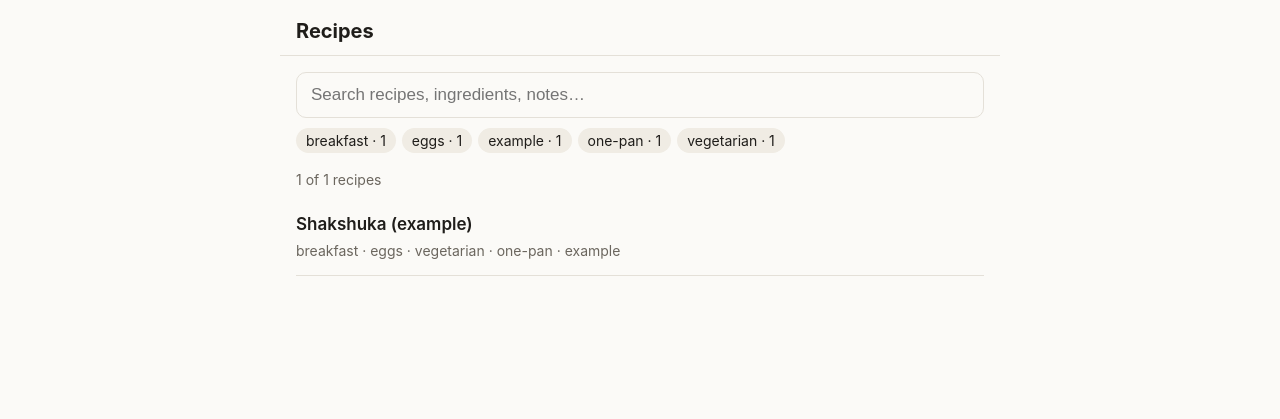
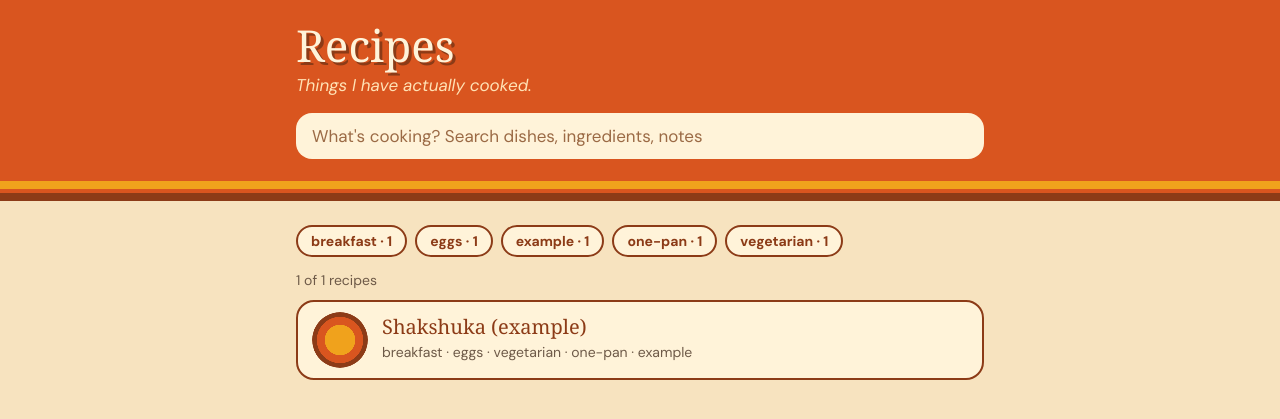
Before and after one commit to jdankiewicz/recipes, a Jekyll site: the page built from index.html, in a window 1280 px wide. Shown: the top 419 px of the page. Built offline with Jekyll 4.4.1, drawn with Linux system fonts in a browser that asks for light colours; some web fonts are replaced.

Commit message:
Apply 1970s cookbook look, keep recipe text plain, add photo gallery and upload button
Co-Authored-By: Claude Opus 5.5 <noreply@anthropic.com>
Claude-Session: https://claude.ai/code/session_01Vr4cEvCnGYXhYomL3KsX2d

```diff
--- a/_config.yml
+++ b/_config.yml
@@ -14,3 +14,7 @@ exclude:
   - Gemfile
   - Gemfile.lock
   - vendor
+
+# Used for the "Add photos" button on each recipe page.
+repository: jdankiewicz/recipes
+branch: main
--- a/_layouts/default.html
+++ b/_layouts/default.html
@@ -4,14 +4,11 @@
   <meta charset="utf-8">
   <meta name="viewport" content="width=device-width, initial-scale=1">
   <title>{% if page.title %}{{ page.title }} · {% endif %}{{ site.title }}</title>
+  <link rel="preconnect" href="https://fonts.googleapis.com">
+  <link rel="stylesheet" href="https://fonts.googleapis.com/css2?family=DM+Sans:ital,wght@0,400;0,500;0,700;1,400&family=Shrikhand&display=swap">
   <link rel="stylesheet" href="{{ '/assets/style.css' | relative_url }}">
 </head>
 <body>
-  <header class="site-header">
-    <a class="brand" href="{{ '/' | relative_url }}">{{ site.title }}</a>
-  </header>
-  <main>
-    {{ content }}
-  </main>
+  {{ content }}
 </body>
 </html>
--- a/assets/search.js
+++ b/assets/search.js
@@ -21,7 +21,7 @@
     var all = {};
     recipes.forEach(function (r) { (r.tags || []).forEach(function (t) { all[t] = (all[t] || 0) + 1; }); });
     tagsEl.innerHTML = Object.keys(all).sort().map(function (t) {
-      return '<button type="button" class="tag" data-tag="' + esc(t) + '" aria-pressed="' + active.has(t) + '">' +
+      return '<button type="button" class="pill" data-tag="' + esc(t) + '" aria-pressed="' + active.has(t) + '">' +
         esc(t) + " · " + all[t] + "</button>";
     }).join("");
   }
@@ -35,10 +35,10 @@
     count.textContent = hits.length + " of " + recipes.length + " recipes";
     results.innerHTML = hits.map(function (r) {
       var sub = (r.tags || []).join(" · ");
-      if (r.cooked && r.cooked.length) sub += (sub ? " — " : "") + "cooked " + r.cooked.length + "×";
+      if (r.cooked) sub += (sub ? " · " : "") + "cooked " + r.cooked + "×";
       return '<li><a class="card" href="' + esc(r.url) + '">' +
-        (r.image ? '<img loading="lazy" src="' + esc(r.image) + '" alt="">' : "") +
-        '<span><span class="t">' + esc(r.title) + '</span><br><span class="s">' + esc(sub) + "</span></span></a></li>";
+        (r.image ? '<img loading="lazy" src="' + esc(r.image) + '" alt="">' : '<span class="sun" aria-hidden="true"></span>') +
+        '<span><span class="t">' + esc(r.title) + '</span><span class="s">' + esc(sub) + "</span></span></a></li>";
     }).join("");
     var p = new URLSearchParams();
     if (q.value) p.set("q", q.value);
--- a/assets/style.css
+++ b/assets/style.css
@@ -1,35 +1,85 @@
+/* 1970s cookbook look for the frame (header, search, tags, list).
+   Recipe text itself stays plain, high-contrast and easy to follow while cooking. */
 :root {
-  --bg: #fbfaf7; --fg: #1f1d1a; --muted: #6b665e; --line: #e4e0d8;
-  --accent: #b5532a; --chip: #f0ece4; --chip-on: #b5532a; --chip-on-fg: #fff;
+  --orange: #d9551f; --mustard: #f0a21c; --brown: #8c3b17; --avocado: #2f6b4f;
+  --cream: #fff3d9; --sand: #f7e3bf;
+  --bg: #f7e3bf;           /* page ground */
+  --paper: #fffdf8;        /* recipe text background */
+  --ink: #1d1a17;          /* recipe text */
+  --muted: #6e5a48;
+  --line: #e6d6bd;
+  --link: #b1400f;
+  --display: "Shrikhand", "Cooper Black", Georgia, serif;
+  --text: "DM Sans", -apple-system, BlinkMacSystemFont, "Segoe UI", Roboto, sans-serif;
 }
 @media (prefers-color-scheme: dark) {
-  :root { --bg: #171614; --fg: #ece8e1; --muted: #a29c92; --line: #34312c;
-          --accent: #e08a5f; --chip: #2a2824; --chip-on: #e08a5f; --chip-on-fg: #171614; }
+  :root { --bg: #2a1a10; --paper: #1c1714; --ink: #f1ebe3; --muted: #bba68f; --line: #3d2f25;
+          --cream: #3a2618; --sand: #2a1a10; --link: #f3a066; color-scheme: dark; }
 }
 * { box-sizing: border-box; }
-body { margin: 0; background: var(--bg); color: var(--fg);
-  font: 17px/1.55 -apple-system, BlinkMacSystemFont, "Segoe UI", Roboto, sans-serif; }
-main, .site-header { max-width: 720px; margin: 0 auto; padding: 0 16px; }
-.site-header { padding-top: 16px; padding-bottom: 8px; border-bottom: 1px solid var(--line); }
-.brand { font-weight: 700; font-size: 20px; color: var(--fg); text-decoration: none; }
-a { color: var(--accent); }
-.search { position: sticky; top: 0; background: var(--bg); padding: 16px 0 8px; z-index: 1; }
-#q { width: 100%; font-size: 17px; padding: 12px 14px; border: 1px solid var(--line);
-  border-radius: 10px; background: var(--bg); color: var(--fg); }
-.tags { display: flex; flex-wrap: wrap; gap: 6px; margin: 10px 0 0; padding: 0; }
-.tag { border: 0; background: var(--chip); color: var(--fg); padding: 4px 10px;
-  border-radius: 999px; font-size: 14px; text-decoration: none; cursor: pointer; font-family: inherit; }
-.tag[aria-pressed="true"] { background: var(--chip-on); color: var(--chip-on-fg); }
-.count { color: var(--muted); font-size: 14px; margin: 8px 0; }
-.results { list-style: none; padding: 0; margin: 0; }
-.results li { border-bottom: 1px solid var(--line); }
-.results a.card { display: flex; gap: 12px; align-items: center; padding: 12px 0; color: var(--fg); text-decoration: none; }
-.results img { width: 64px; height: 64px; object-fit: cover; border-radius: 8px; flex: none; }
-.results .t { font-weight: 600; }
-.results .s { color: var(--muted); font-size: 14px; }
-.recipe h1 { margin: 20px 0 4px; line-height: 1.2; }
-.meta { color: var(--muted); display: flex; flex-wrap: wrap; gap: 14px; margin: 0; }
-.hero { width: 100%; border-radius: 12px; margin: 12px 0; }
-.recipe img { max-width: 100%; height: auto; }
-.recipe li { margin: 2px 0; }
-.source { border-top: 1px solid var(--line); margin: 32px 0; padding-top: 8px; color: var(--muted); font-size: 14px; word-break: break-word; }
+html { -webkit-text-size-adjust: 100%; }
+body { margin: 0; background: var(--bg); color: var(--ink); font: 17px/1.6 var(--text); }
+a { color: var(--link); }
+.display { font-family: var(--display); font-weight: 400; }
+
+/* Header band with sunset stripes */
+.band { background: var(--orange); color: #fff3d9; }
+.band-inner { max-width: 720px; margin: 0 auto; padding: 22px max(16px, env(safe-area-inset-right)) 22px max(16px, env(safe-area-inset-left)); }
+.band h1 { margin: 0; font-size: clamp(30px, 7vw, 44px); line-height: 1.05; text-shadow: 3px 3px 0 var(--brown); text-wrap: balance; }
+.band .tagline { margin: 4px 0 14px; font-style: italic; color: #ffe2b5; }
+.band .back { color: #ffe2b5; text-decoration: none; font-size: 15px; display: inline-block; margin-bottom: 6px; }
+.stripes { height: 24px; background: linear-gradient(var(--mustard) 0 8px, var(--orange) 8px 12px, var(--brown) 12px 20px, transparent 20px); }
+#q { width: 100%; font: 17px var(--text); padding: 12px 16px; border: 0; border-radius: 16px; background: #fff3d9; color: #1d1a17; }
+#q::placeholder { color: #9b6a45; }
+#q:focus { outline: 3px solid var(--mustard); }
+
+.page { max-width: 720px; margin: 0 auto; padding: 12px max(16px, env(safe-area-inset-right)) 48px max(16px, env(safe-area-inset-left)); }
+
+/* Tag pills */
+.pills { display: flex; flex-wrap: wrap; gap: 8px; margin: 8px 0 12px; padding: 0; }
+.pill { font: 700 14px var(--text); padding: 5px 13px; border-radius: 999px; background: var(--cream); border: 2px solid var(--brown);
+  color: var(--brown); text-decoration: none; cursor: pointer; }
+@media (prefers-color-scheme: dark) { .pill { color: #f0c79a; border-color: #b0603a; } }
+.pill[aria-pressed="true"] { background: var(--avocado); border-color: var(--avocado); color: #fff3d9; }
+.count { color: var(--muted); font-size: 14px; margin: 0 0 8px; }
+
+/* Recipe list */
+.results { list-style: none; padding: 0; margin: 0; display: grid; gap: 10px; }
+.card { display: flex; gap: 14px; align-items: center; padding: 10px 14px; background: var(--cream); border: 2px solid var(--brown);
+  border-radius: 18px; color: var(--ink); text-decoration: none; }
+.card:hover, .card:focus-visible { background: #ffe9c2; }
+@media (prefers-color-scheme: dark) { .card:hover, .card:focus-visible { background: #4a3020; } .card { border-color: #6b3a1e; } }
+.card img, .card .sun { width: 56px; height: 56px; border-radius: 50%; object-fit: cover; flex: none; }
+.card .sun { background: radial-gradient(circle, var(--mustard) 0 38%, var(--orange) 39% 58%, var(--brown) 59% 70%, transparent 71%); }
+.results li:nth-child(3n+2) .sun { background: radial-gradient(circle, var(--avocado) 0 38%, var(--mustard) 39% 58%, var(--orange) 59% 70%, transparent 71%); }
+.results li:nth-child(3n) .sun { background: radial-gradient(circle, var(--orange) 0 38%, #fff3d9 39% 50%, var(--avocado) 51% 70%, transparent 71%); }
+.card .t { font-family: var(--display); font-size: 20px; line-height: 1.15; color: var(--brown); display: block; }
+@media (prefers-color-scheme: dark) { .card .t { color: #f3a066; } }
+.card .s { color: var(--muted); font-size: 14px; }
+
+/* Recipe page: facts tiles in the 70s style, then plain text */
+.facts { display: grid; grid-template-columns: repeat(auto-fit, minmax(80px, 1fr)); gap: 8px; margin: 4px 0 8px; text-align: center; }
+.facts div { background: var(--cream); border: 2px solid var(--brown); border-radius: 16px; padding: 6px 4px;
+  font-size: 12px; text-transform: uppercase; letter-spacing: .06em; color: var(--muted); }
+.facts b { display: block; font-family: var(--display); font-weight: 400; font-size: 24px; letter-spacing: 0; text-transform: none; color: var(--orange); line-height: 1.2; }
+.hero { display: block; width: 100%; max-height: 420px; object-fit: cover; border-radius: 18px; margin: 8px 0 16px; }
+
+.recipe, .photos { background: var(--paper); border-radius: 18px; padding: 8px 20px 18px; }
+.recipe h2, .photos h2 { font: 700 20px/1.3 var(--text); margin: 18px 0 8px; padding-bottom: 4px; border-bottom: 2px solid var(--line); }
+.recipe ul, .recipe ol { padding-left: 22px; margin: 0 0 8px; }
+.recipe li { margin: 6px 0; }
+.recipe ol li { padding-left: 4px; }
+.recipe ol li::marker { font-weight: 700; }
+.recipe p { margin: 10px 0; }
+
+.photos { margin-top: 16px; }
+.gallery { display: grid; grid-template-columns: repeat(auto-fill, minmax(120px, 1fr)); gap: 8px; margin-bottom: 14px; }
+.gallery img { width: 100%; aspect-ratio: 1; object-fit: cover; border-radius: 12px; display: block; }
+.button { display: inline-block; background: var(--avocado); color: #fff3d9; font-weight: 700; padding: 10px 18px; border-radius: 999px; text-decoration: none; }
+.button:hover { filter: brightness(1.1); }
+.muted { color: var(--muted); }
+.small { font-size: 14px; margin: 8px 0 0; }
+
+.source { color: var(--muted); font-size: 14px; margin-top: 24px; word-break: break-word; }
+.source p { margin: 4px 0; }
+:focus-visible { outline: 3px solid var(--mustard); outline-offset: 2px; }
--- a/index.html
+++ b/index.html
@@ -1,17 +1,24 @@
 ---
 layout: default
 ---
-<section class="search">
-  <input id="q" type="search" placeholder="Search recipes, ingredients, notes…" autocomplete="off" aria-label="Search recipes">
-  <div id="tags" class="tags" aria-label="Filter by tag"></div>
-</section>
+<header class="band home">
+  <div class="band-inner">
+    <h1 class="display brand">{{ site.title }}</h1>
+    <p class="tagline">{{ site.description }}</p>
+    <input id="q" type="search" placeholder="What's cooking? Search dishes, ingredients, notes" autocomplete="off" aria-label="Search recipes">
+  </div>
+</header>
+<div class="stripes" aria-hidden="true"></div>
+<main class="page">
+  <div id="tags" class="pills" aria-label="Filter by tag"></div>
   <p id="count" class="count"></p>
   <ul id="results" class="results"></ul>
   <noscript>
     <ul class="results">
     {% assign recipes = site.pages | where: "layout", "recipe" | sort: "title" %}
-  {% for r in recipes %}<li><a href="{{ r.url | relative_url }}">{{ r.title }}</a></li>{% endfor %}
+    {% for r in recipes %}<li><a class="card" href="{{ r.url | relative_url }}"><span class="t">{{ r.title }}</span></a></li>{% endfor %}
     </ul>
   </noscript>
+</main>
 <script>window.SEARCH_INDEX_URL = "{{ '/search.json' | relative_url }}";</script>
 <script src="{{ '/assets/search.js' | relative_url }}"></script>
--- a/search.json
+++ b/search.json
@@ -4,13 +4,15 @@ layout: null
 {% assign recipes = site.pages | where: "layout", "recipe" | sort: "title" -%}
 [
 {%- for r in recipes %}
+  {%- include photos.html dir=r.dir originals=r.originals -%}
+  {%- assign img = r.image -%}
+  {%- if img == nil and photos.size > 0 -%}{%- assign img = photos.first.name -%}{%- endif %}
   {
     "title": {{ r.title | jsonify }},
     "url": {{ r.url | relative_url | jsonify }},
-    "tags": {{ r.tags | default: empty | jsonify }},
-    "image": {% if r.image %}{{ r.image | prepend: r.url | relative_url | jsonify }}{% else %}null{% endif %},
-    "cooked": {{ r.cooked | default: empty | jsonify }},
-    "rating": {{ r.rating | default: 0 }},
+    "tags": {% if r.tags %}{{ r.tags | jsonify }}{% else %}[]{% endif %},
+    "image": {% if img %}{{ img | prepend: r.url | relative_url | jsonify }}{% else %}null{% endif %},
+    "cooked": {{ r.cooked.size | default: 0 }},
     "text": {{ r.content | strip_html | normalize_whitespace | jsonify }}
   }{% unless forloop.last %},{% endunless %}
 {%- endfor %}
```
Also changed, not shown: _includes/photos.html (added, +9 -0 lines), _layouts/recipe.html (+42 -13 lines), templates/recipe.md (+1 -1 lines), README.md. Lines whose indentation alone changed are shown as unchanged.
